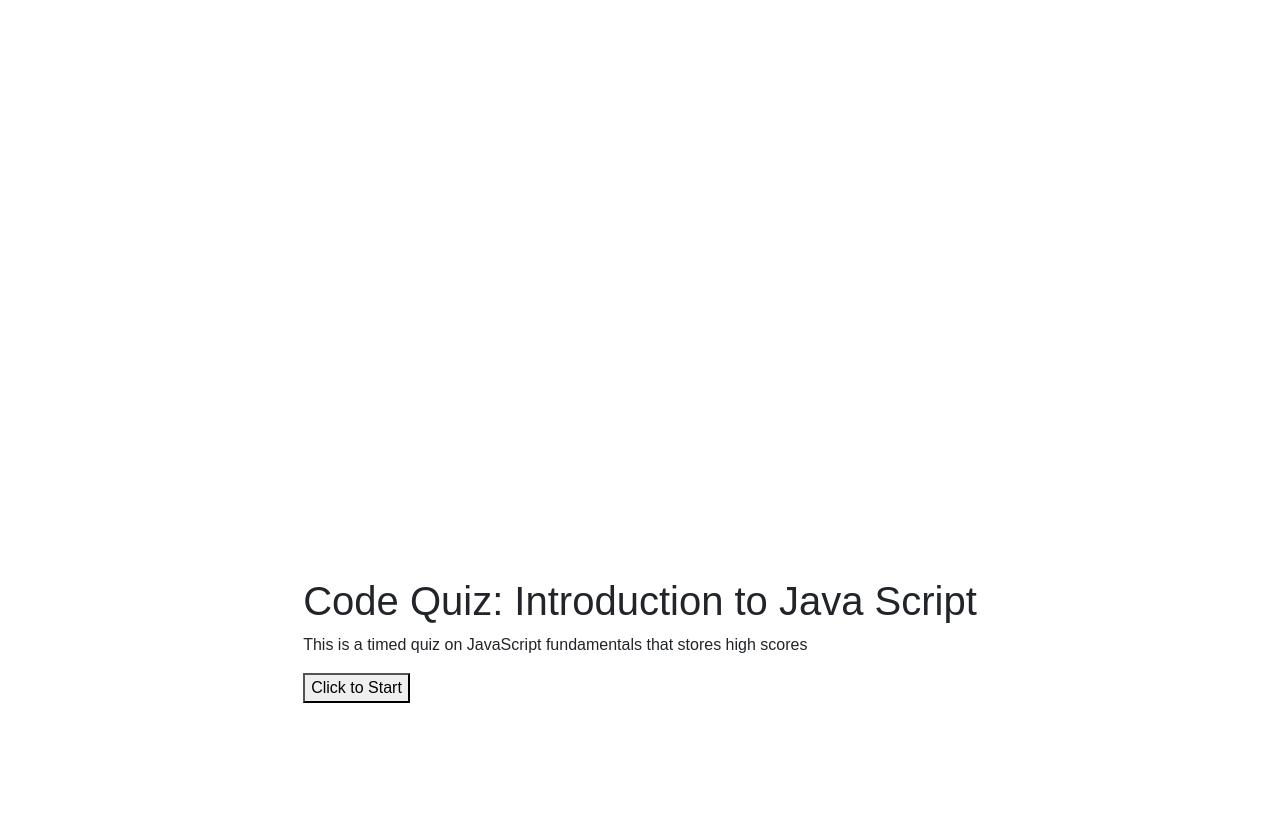
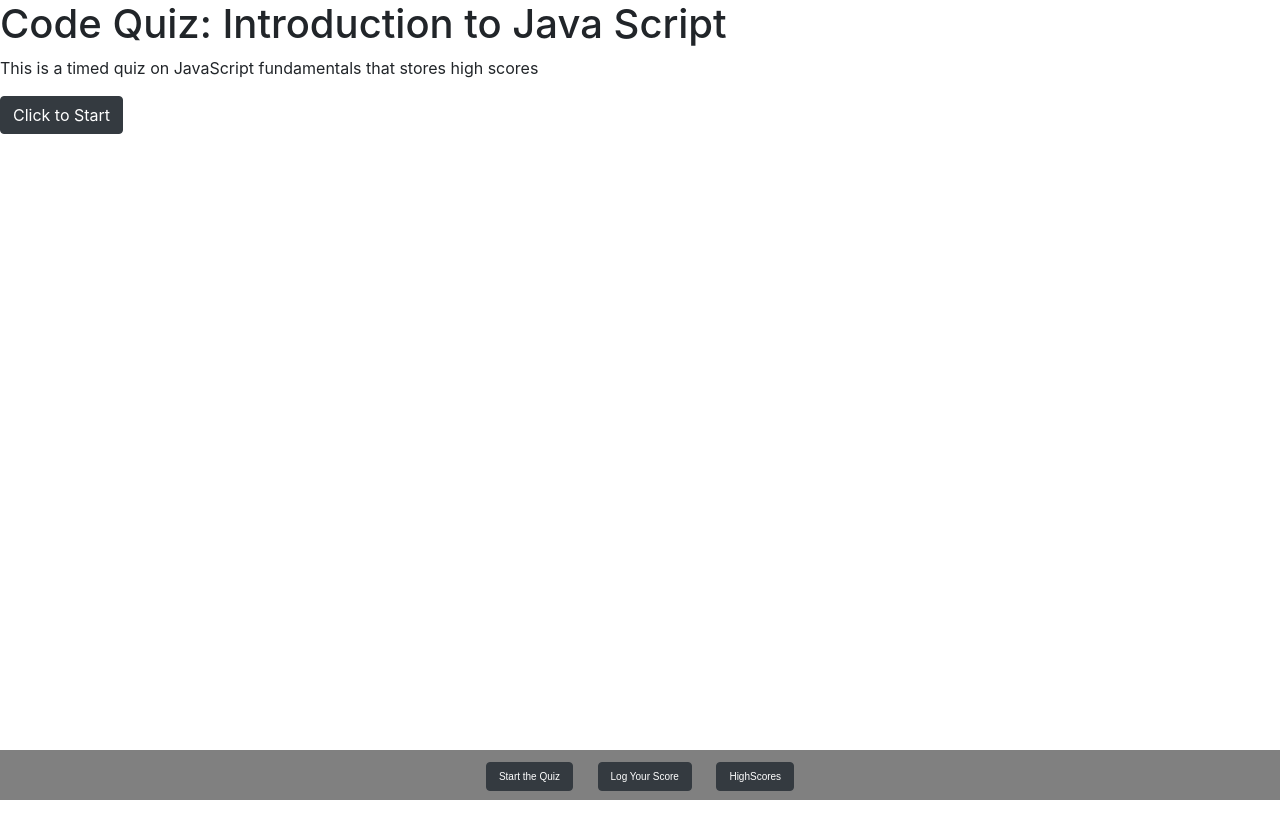
Before and after one commit to erikapaige/CodeQuiz, a plain HTML site: page index.html in a window 1280 px wide. After the commit the page ends 800 px from the top, so only its background shows below. Drawn offline with nearby package versions, Linux system fonts and the light colour scheme.

Commit message:
added footer

```diff
--- a/Assets/style.css
+++ b/Assets/style.css
@@ -1,7 +1,7 @@
-*, *::before, *::after {
+/* *, *::before, *::after {
   box-sizing: border-box;
   font-family: Arial, Helvetica, sans-serif;
-}
+} */
 
 /* :root {
   --hue-neutral: white;
@@ -9,16 +9,20 @@
   --hue-correct: 145;
 } */
 
-body {
-  /* --hue: var(--hue-neutral); */
-  padding: 0;
+/* body { */
+
+/* --hue: var(--hue-neutral); */
+
+/* padding: 0;
   margin: 0;
   display: flex;
   width: 100vw;
   height: 100vw;
   justify-content: center;
-  align-items: center;
-  /* background-color: hsl(var(--hue), 100%, 20%); */
+  align-items: center; */
+
+/* background-color: hsl(var(--hue), 100%, 20%); */
+
 }
 
 /* body.correct {
@@ -29,7 +33,7 @@ body.wrong {
   --hue: var(--hue-wrong);
 } */
 
-.container {
+/* .container {
   width: 800px;
   max-width: 80%;
   background-color: gray;
@@ -53,4 +57,26 @@ body.wrong {
   background-color: hsl(var(--hue) 100%, 50%);
   border-radius: 5 px;
   padding: 5px 10px;
+} */
+
+.container {
+  display: grid;
+  align-content: center;
 }
+
+.footer {
+  position: fixed;
+  width: 100%;
+  left: 0;
+  bottom: 0;
+  background-color: gray;
+  height: 50px;
+  align-items: center;
+}
+
+#footer-btn {
+  width: auto;
+  font-size: 10px;
+  font-family: Arial, Helvetica, sans-serif;
+  margin: 12px 10px 12px 10px;
+}
--- a/index.html
+++ b/index.html
@@ -6,7 +6,7 @@
   <link rel="stylesheet" href="https://stackpath.bootstrapcdn.com/bootstrap/4.4.1/css/bootstrap.min.css"
     integrity="sha384-Vkoo8x4CGsO3+Hhxv8T/Q5PaXtkKtu6ug5TOeNV6gBiFeWPGFN9MuhOf23Q9Ifjh" crossorigin="anonymous">
   <link rel="stylesheet" href="./Assets/style.css">
-  <!-- <script defer src="script.js"></script> -->
+  <script defer src="script.js"></script>
   <title>Code Quiz:Javascript</title>
 </head>
 <body>
@@ -17,10 +17,16 @@
   <p>This is a timed quiz on JavaScript fundamentals that stores high scores</p>
 
   <!-- button that takes the user to first question on the quiz page, but cannot get question to appear -->
-  <a href="./index2.html"><button id="start-btn">Click to Start</button></a>
+  <a href="./index2.html"><button id="start-btn" type="button" class="btn btn-dark">Click to Start</button></a>
 
 </section>
 
+<!-- Footer with links to other pages -->
+<div class="footer text-center">
+  <a href="./index2.html"><button id="footer-btn" class="btn btn-dark">Start the Quiz</button></a>
+  <a href="./ScorePage.html"><button id="footer-btn" class="btn btn-dark">Log Your Score</button></a>
+  <a href="./highscores.html"><button id="footer-btn" class="btn btn-dark">HighScores</button></a>
+</div>
 <!-- JavaScript Tag -->
 <script src="https://code.jquery.com/jquery-3.4.1.slim.min.js"
   integrity="sha384-J6qa4849blE2+poT4WnyKhv5vZF5SrPo0iEjwBvKU7imGFAV0wwj1yYfoRSJoZ+n" crossorigin="anonymous"></script>
```
Also changed, not shown: Highscores.html (+7 -0 lines), ScorePage.html (+9 -0 lines), index2.html (+20 -2 lines).
